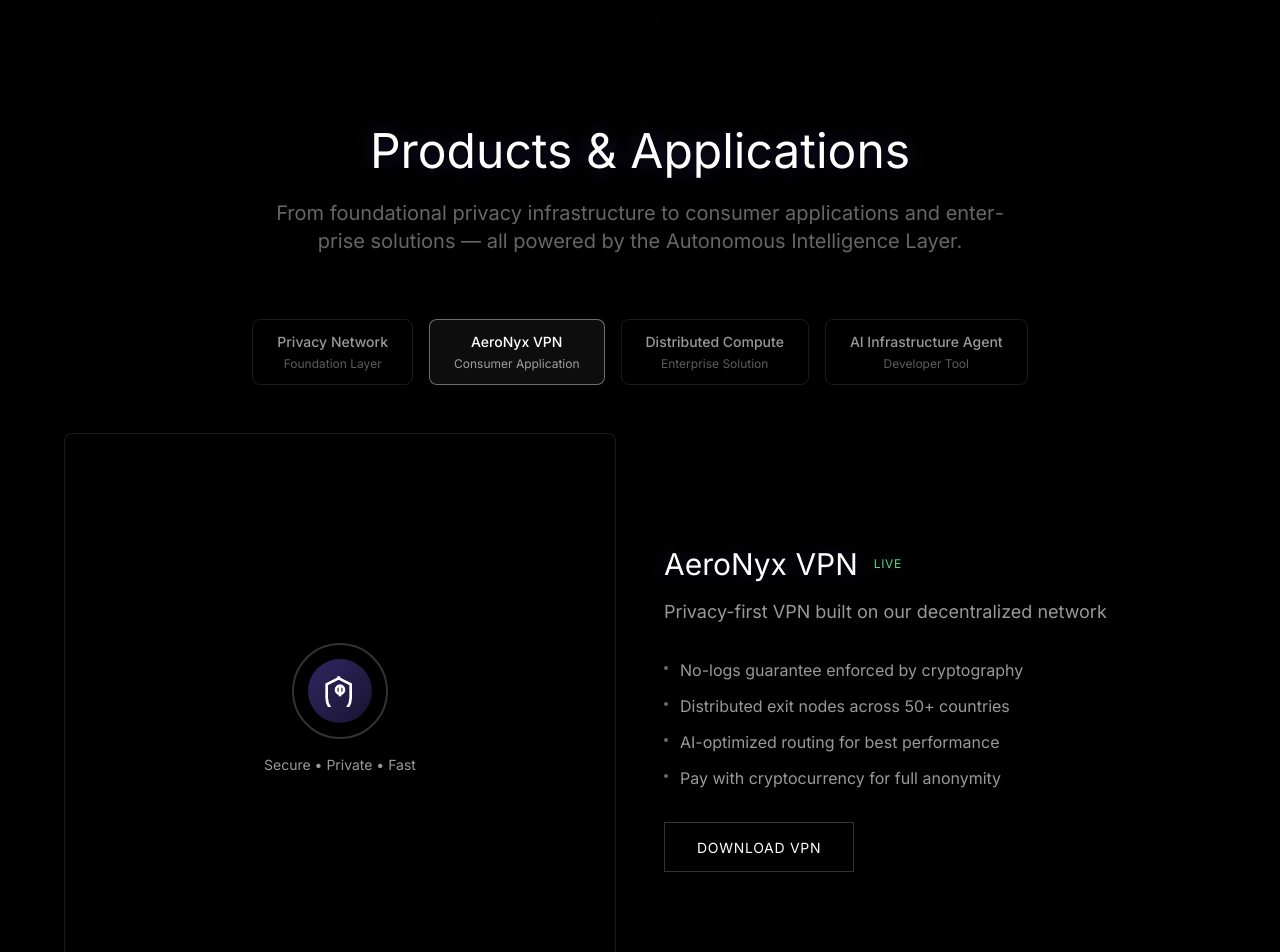
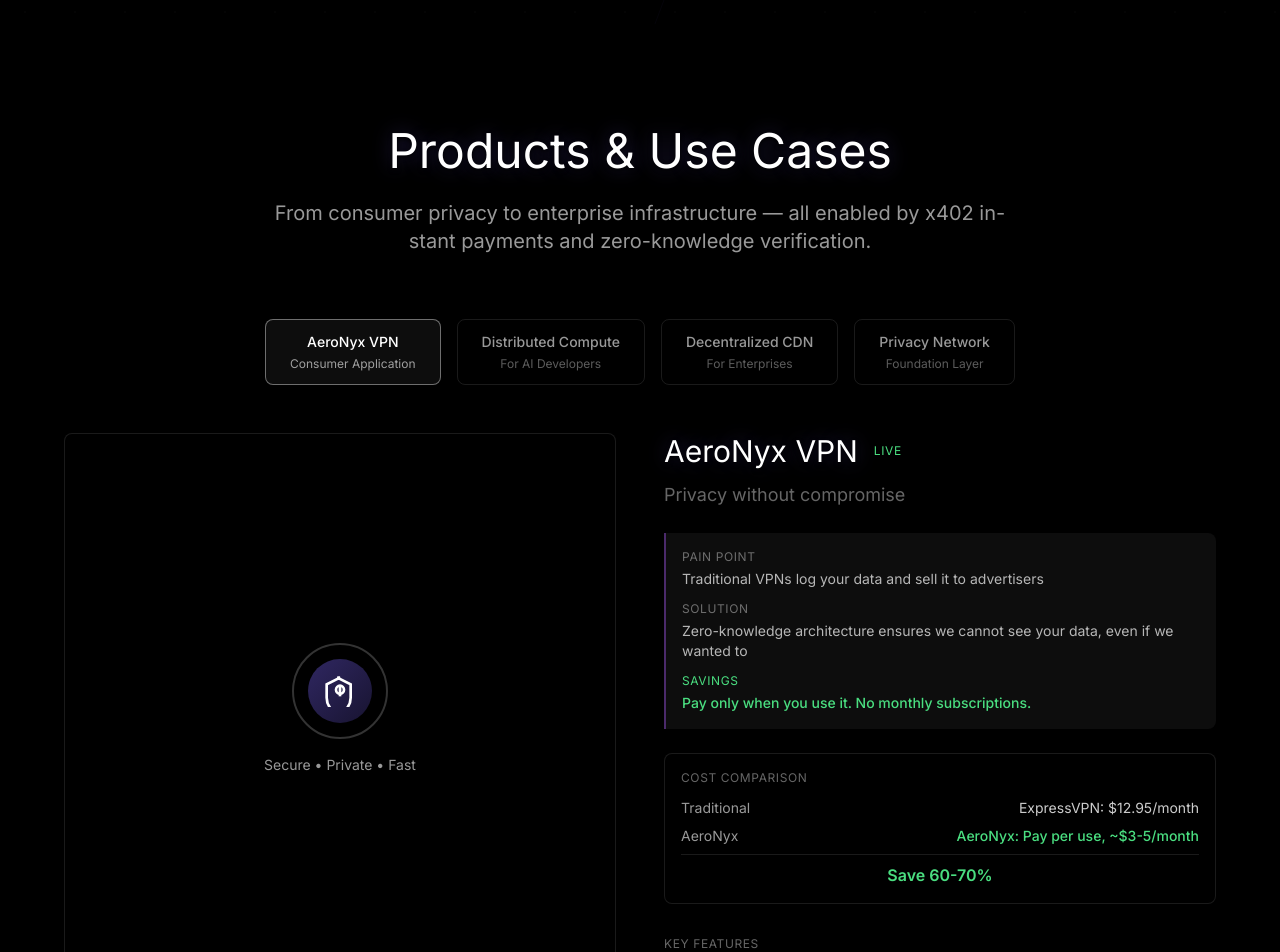
Before and after one commit to AeroNyxNetwork/AeroNyx-web, a Next.js app: page / in a window 1280 px wide. Shown: the part 4780-5732 px from the top of the page. Built offline with nearby package versions, Linux system fonts and the light colour scheme.

Commit message:
Update ProductsEcosystem.js

```diff
--- a/components/sections/ProductsEcosystem.js
+++ b/components/sections/ProductsEcosystem.js
@@ -1,3 +1,12 @@
+/**
+ * ============================================
+ * ProductsEcosystem.js - Optimized Version
+ * ============================================
+ *
+ * Last Modified: v2.0 - Commercial value optimization
+ * ============================================
+ */
+
 import React, { useState } from 'react';
 import { motion, AnimatePresence } from 'framer-motion';
 import Container from '../ui/Container';
@@ -5,32 +14,37 @@ import Container from '../ui/Container';
 const ProductsEcosystem = () => {
   const [selectedProduct, setSelectedProduct] = useState('vpn');
 
+  /**
+   * PRODUCT STRUCTURE - Updated with business value focus
+   * Each product now includes: pain point → solution → quantified savings
+   */
   const products = [
-    {
-      id: 'foundation',
-      name: 'Privacy Network',
-      category: 'Foundation Layer',
-      description: 'The core privacy infrastructure that powers all AeroNyx applications',
-      features: [
-        'Zero-knowledge proof verification',
-        'End-to-end encrypted communications',
-        'Decentralized node network',
-        'Privacy-preserving routing'
-      ],
-      status: 'live',
-      cta: null
-    },
     {
       id: 'vpn',
       name: 'AeroNyx VPN',
       category: 'Consumer Application',
-      description: 'Privacy-first VPN built on our decentralized network',
+      tagline: 'Privacy without compromise',
+
+      // USE CASE driven approach
+      useCase: {
+        pain: 'Traditional VPNs log your data and sell it to advertisers',
+        solution: 'Zero-knowledge architecture ensures we cannot see your data, even if we wanted to',
+        savings: 'Pay only when you use it. No monthly subscriptions.'
+      },
+
       features: [
-        'No-logs guarantee enforced by cryptography',
+        'Cryptographically enforced no-logs guarantee',
         'Distributed exit nodes across 50+ countries',
         'AI-optimized routing for best performance',
-        'Pay with cryptocurrency for full anonymity'
+        'Pay with crypto for full anonymity'
       ],
+
+      comparison: {
+        traditional: 'ExpressVPN: $12.95/month',
+        aeronyx: 'AeroNyx: Pay per use, ~$3-5/month',
+        savings: 'Save 60-70%'
+      },
+
       status: 'live',
       cta: {
         text: 'Download VPN',
@@ -40,14 +54,28 @@ const ProductsEcosystem = () => {
     {
       id: 'compute',
       name: 'Distributed Compute',
-      category: 'Enterprise Solution',
-      description: 'Rent computing power from our global network',
+      category: 'For AI Developers',
+      tagline: 'GPU power on demand',
+
+      useCase: {
+        pain: 'AWS charges $100/month even when you use 5 days',
+        solution: 'Rent GPU power by the hour via x402 instant payments',
+        savings: 'Pay $20 for what you actually use — 80% cost reduction'
+      },
+
       features: [
-        'GPU/CPU resources on demand',
-        'Verified hardware via ZKP',
-        'Pay only for what you use',
-        'AI workload optimization'
+        'H100 & A100 GPUs available globally',
+        'ZKP-verified hardware capabilities',
+        'Pay only for compute time used',
+        'Scale from 1 to 1000 GPUs instantly'
       ],
+
+      comparison: {
+        traditional: 'AWS Lambda: $0.20/GB-hour',
+        aeronyx: 'AeroNyx: $0.05/GB-hour',
+        savings: 'Save 75%'
+      },
+
       status: 'beta',
       cta: {
         text: 'Join Beta',
@@ -55,18 +83,66 @@ const ProductsEcosystem = () => {
       }
     },
     {
-      id: 'ai-agent',
-      name: 'AI Infrastructure Agent',
-      category: 'Developer Tool',
-      description: 'Autonomous management for your infrastructure',
+      id: 'cdn',
+      name: 'Decentralized CDN',
+      category: 'For Enterprises',
+      tagline: 'Global content delivery',
+
+      useCase: {
+        pain: 'Cloudflare charges $10K/month for global CDN',
+        solution: 'Distributed nodes deliver content with x402 pay-per-request pricing',
+        savings: 'Cut CDN costs by 70% with our decentralized network'
+      },
+
       features: [
-        'Natural language infrastructure control',
-        'Self-optimizing resource allocation',
-        'Predictive maintenance',
-        'Cost optimization AI'
+        '15,000+ edge nodes in 147 countries',
+        'Sub-50ms latency worldwide',
+        'DDoS protection via network distribution',
+        'Pay per GB transferred, not monthly fees'
       ],
+
+      comparison: {
+        traditional: 'Cloudflare: $200/TB',
+        aeronyx: 'AeroNyx: $50/TB',
+        savings: 'Save 75%'
+      },
+
       status: 'coming-soon',
-      cta: null
+      cta: {
+        text: 'Join Waitlist',
+        link: 'https://app.aeronyx.network/waitlist'
+      }
+    },
+    {
+      id: 'foundation',
+      name: 'Privacy Network',
+      category: 'Foundation Layer',
+      tagline: 'The infrastructure beneath',
+
+      useCase: {
+        pain: 'Building privacy infrastructure from scratch costs millions',
+        solution: 'Build on our battle-tested network with 15,000+ verified nodes',
+        savings: 'Skip 2+ years of development and millions in costs'
+      },
+
+      features: [
+        'Zero-knowledge proof verification',
+        'End-to-end encrypted communications',
+        'Decentralized node network',
+        'Privacy-preserving routing'
+      ],
+
+      comparison: {
+        traditional: 'Build from scratch: $2M+ dev cost',
+        aeronyx: 'AeroNyx SDK: Start building today',
+        savings: 'Save 2+ years'
+      },
+
+      status: 'live',
+      cta: {
+        text: 'View SDK Docs',
+        link: 'https://docs.aeronyx.network/developer-documentation/overview'
+      }
     }
   ];
 
@@ -98,14 +174,15 @@ const ProductsEcosystem = () => {
     <section id="products" className="py-12 md:py-24 bg-black">
       <Container>
         <div className="max-w-6xl mx-auto">
+
           {/* Header */}
           <div className="text-center mb-8 md:mb-16">
             <h2 className="text-3xl md:text-4xl lg:text-5xl font-light mb-4 md:mb-6">
-              Products & Applications
+              Products & Use Cases
             </h2>
-            <p className="text-base md:text-xl text-white/40 max-w-3xl mx-auto px-4">
-              From foundational privacy infrastructure to consumer applications and enterprise solutions —
-              all powered by the Autonomous Intelligence Layer.
+            <p className="text-base md:text-xl text-white/60 max-w-3xl mx-auto px-4">
+              From consumer privacy to enterprise infrastructure — all enabled by
+              x402 instant payments and zero-knowledge verification.
             </p>
           </div>
 
@@ -139,25 +216,65 @@ const ProductsEcosystem = () => {
                   animate={{ opacity: 1, y: 0 }}
                   exit={{ opacity: 0, y: -20 }}
                   transition={{ duration: 0.3 }}
-                  className="grid md:grid-cols-2 gap-8 md:gap-12 items-center"
+                  className="grid md:grid-cols-2 gap-8 md:gap-12 items-start"
                 >
-                  {/* Visual representation - Hidden on mobile for better performance */}
+                  {/* Visual representation - Hidden on mobile for performance */}
                   <div className="order-2 md:order-1 hidden md:block">
                     <ProductVisual productId={product.id} />
                   </div>
 
                   {/* Content */}
                   <div className="order-1 md:order-2">
-                    <div className="flex items-center gap-3 md:gap-4 mb-4">
+                    <div className="flex items-center gap-3 md:gap-4 mb-3">
                       <h3 className="text-2xl md:text-3xl font-light">{product.name}</h3>
                       {getStatusBadge(product.status)}
                     </div>
 
-                    <p className="text-sm md:text-lg text-white/60 mb-6 md:mb-8">
-                      {product.description}
+                    <p className="text-base md:text-lg text-white/40 mb-6">
+                      {product.tagline}
                     </p>
 
+                    {/* USE CASE Section - NEW */}
+                    <div className="mb-6 p-4 bg-white/5 border-l-2 border-purple-500/40 rounded-r-lg">
+                      <div className="space-y-3">
+                        <div>
+                          <div className="text-xs uppercase tracking-wider text-white/40 mb-1">Pain Point</div>
+                          <p className="text-sm text-white/70">{product.useCase.pain}</p>
+                        </div>
+                        <div>
+                          <div className="text-xs uppercase tracking-wider text-white/40 mb-1">Solution</div>
+                          <p className="text-sm text-white/70">{product.useCase.solution}</p>
+                        </div>
+                        <div>
+                          <div className="text-xs uppercase tracking-wider text-green-400 mb-1">Savings</div>
+                          <p className="text-sm text-green-400 font-medium">{product.useCase.savings}</p>
+                        </div>
+                      </div>
+                    </div>
+
+                    {/* Value Comparison - NEW */}
+                    <div className="mb-6 md:mb-8 p-4 bg-black/50 border border-white/10 rounded-lg">
+                      <div className="text-xs uppercase tracking-wider text-white/40 mb-3">Cost Comparison</div>
+                      <div className="space-y-2">
+                        <div className="flex items-center justify-between text-sm">
+                          <span className="text-white/60">Traditional</span>
+                          <span className="text-white/80">{product.comparison.traditional}</span>
+                        </div>
+                        <div className="flex items-center justify-between text-sm">
+                          <span className="text-white/60">AeroNyx</span>
+                          <span className="text-green-400 font-medium">{product.comparison.aeronyx}</span>
+                        </div>
+                        <div className="pt-2 border-t border-white/10">
+                          <div className="text-center text-green-400 font-semibold">
+                            {product.comparison.savings}
+                          </div>
+                        </div>
+                      </div>
+                    </div>
+
+                    {/* Features */}
                     <div className="space-y-2 md:space-y-3 mb-6 md:mb-8">
+                      <div className="text-xs uppercase tracking-wider text-white/40 mb-2">Key Features</div>
                       {product.features.map((feature, i) => (
                         <div key={i} className="flex items-start">
                           <div className="w-1 h-1 rounded-full bg-white/40 mt-1.5 md:mt-2 mr-2 md:mr-3 flex-shrink-0" />
@@ -166,10 +283,13 @@ const ProductsEcosystem = () => {
                       ))}
                     </div>
 
+                    {/* CTA */}
                     {product.cta && (
                       <a
                         href={product.cta.link}
                         onClick={(e) => handleCtaClick(e, product.cta.link)}
+                        target={product.cta.link.startsWith('http') ? '_blank' : undefined}
+                        rel={product.cta.link.startsWith('http') ? 'noopener noreferrer' : undefined}
                         className="inline-block px-6 md:px-8 py-2.5 md:py-3 border border-white/20 hover:border-white/40 transition-all"
                       >
                         <span className="text-xs md:text-sm uppercase tracking-wider">
@@ -182,6 +302,25 @@ const ProductsEcosystem = () => {
               );
             })}
           </AnimatePresence>
+
+          {/* Bottom value proposition */}
+          <motion.div
+            initial={{ opacity: 0, y: 20 }}
+            whileInView={{ opacity: 1, y: 0 }}
+            viewport={{ once: true }}
+            transition={{ duration: 0.6 }}
+            className="mt-12 md:mt-16 text-center p-6 md:p-8 bg-white/5 border border-white/10 rounded-xl"
+          >
+            <h3 className="text-xl md:text-2xl font-light mb-3">
+              Why x402 Makes This Possible
+            </h3>
+            <p className="text-sm md:text-base text-white/60 max-w-2xl mx-auto">
+              Traditional infrastructure requires monthly commitments because processing payments
+              is expensive. With x402 instant settlements, we can offer true pay-per-use pricing —
+              you only pay for the exact resources you consume, down to the millisecond.
+            </p>
+          </motion.div>
+
         </div>
       </Container>
     </section>
@@ -194,7 +333,7 @@ const ProductVisual = ({ productId }) => {
     foundation: <FoundationVisual />,
     vpn: <VPNVisual />,
     compute: <ComputeVisual />,
-    'ai-agent': <AIAgentVisual />
+    cdn: <CDNVisual />
   };
 
   return (
@@ -227,9 +366,6 @@ const FoundationVisual = () => (
         })}
         <circle cx="96" cy="96" r="6" fill="rgba(119, 98, 243, 0.8)" />
       </svg>
-      <div className="absolute inset-0 flex items-center justify-center">
-        <div className="text-xs uppercase tracking-wider text-white/40">Privacy Layer</div>
-      </div>
     </div>
   </div>
 );
@@ -269,17 +405,33 @@ const ComputeVisual = () => (
   </div>
 );
 
-const AIAgentVisual = () => (
+const CDNVisual = () => (
   <div className="relative w-full h-full flex items-center justify-center">
     <div className="text-center">
       <motion.div
-        className="w-32 h-32 mx-auto rounded-full border border-white/20 flex items-center justify-center"
+        className="relative w-32 h-32 mx-auto"
         animate={{ rotate: 360 }}
         transition={{ duration: 20, repeat: Infinity, ease: "linear" }}
       >
-        <div className="text-4xl text-white/40">AI</div>
+        {/* Globe */}
+        <div className="absolute inset-0 border-2 border-white/20 rounded-full" />
+
+        {/* Nodes around globe */}
+        {Array.from({ length: 8 }).map((_, i) => {
+          const angle = (i / 8) * Math.PI * 2;
+          const x = 50 + Math.cos(angle) * 40;
+          const y = 50 + Math.sin(angle) * 40;
+
+          return (
+            <div
+              key={i}
+              className="absolute w-2 h-2 bg-purple-400 rounded-full"
+              style={{ left: `${x}%`, top: `${y}%` }}
+            />
+          );
+        })}
       </motion.div>
-      <div className="mt-4 text-xs text-white/40">Thinking...</div>
+      <div className="mt-4 text-xs text-white/40">Global Network</div>
     </div>
   </div>
 );
```
